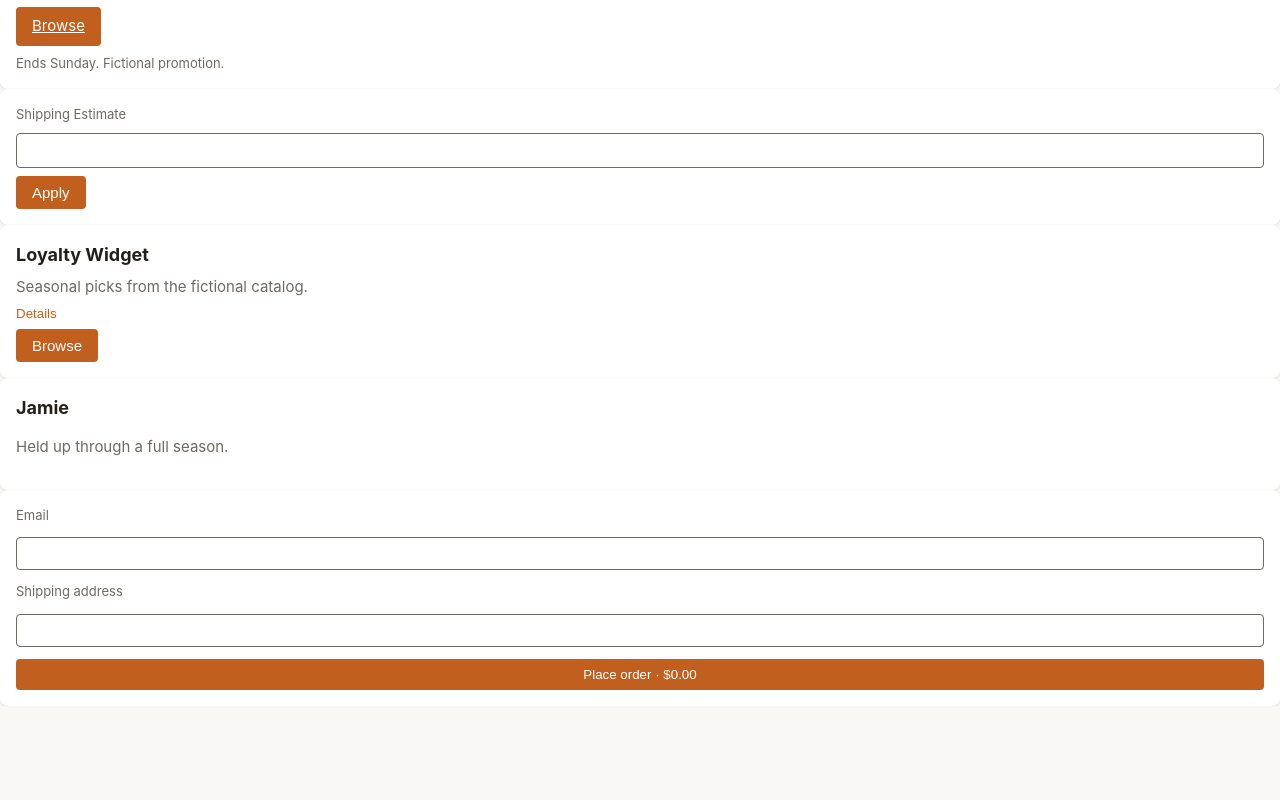
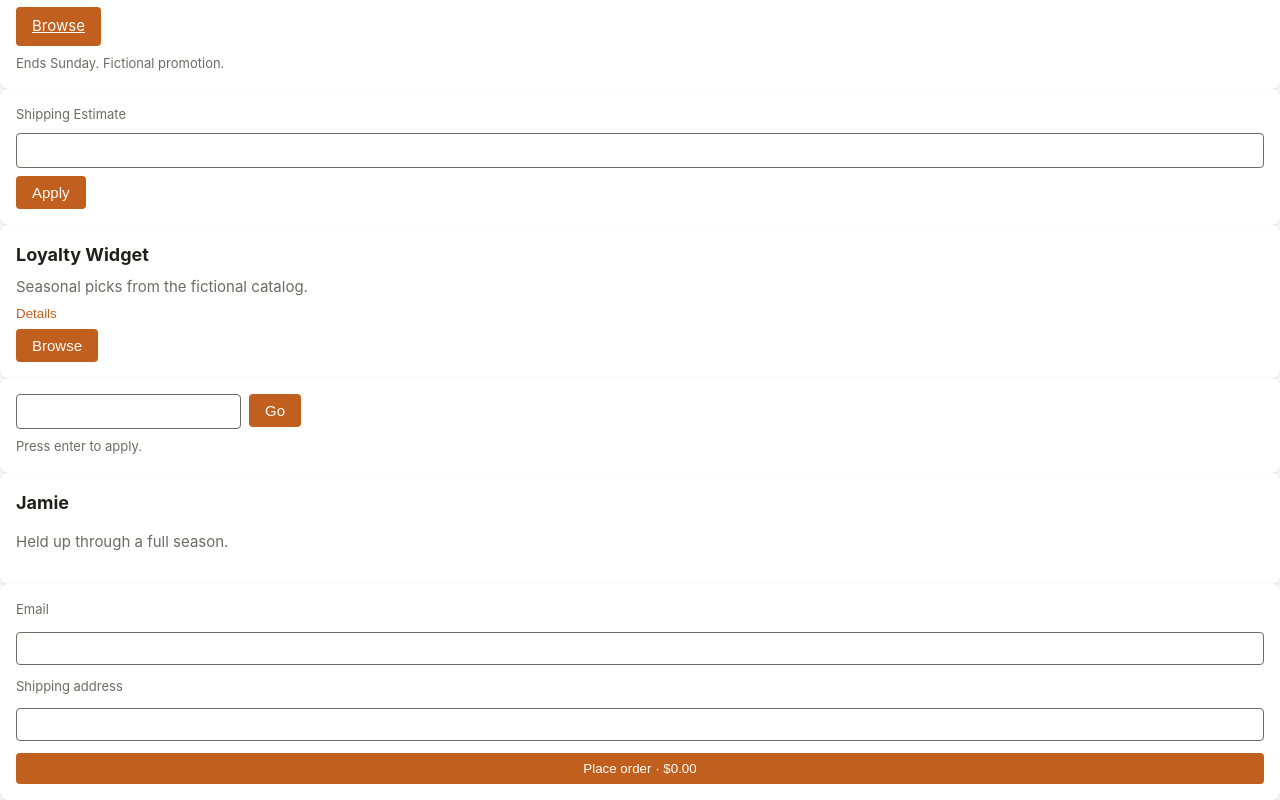
Before and after one commit to reweaver-ai/meridian-storefront, a React (Vite) app: page / in a window 1280 px wide. Shown: the part 8953-9753 px from the top of the page. Before the commit the page ends 9659 px from the top, so only its background shows below. Built offline with nearby package versions, Linux system fonts and the light colour scheme.

Commit message:
feat: back-to-school bundle builder

```diff
--- a/src/App.tsx
+++ b/src/App.tsx
@@ -20,6 +20,7 @@ import { WishlistButton } from './components/WishlistButton';
 import { NewsletterModal } from './components/NewsletterModal';
 import { ShippingEstimate } from './components/ShippingEstimate';
 import { LoyaltyWidget } from './components/LoyaltyWidget';
+import { BundleBuilder } from './components/BundleBuilder';
 import { PRODUCTS } from './data/products';
 import type { Product } from './data/products';
 
@@ -57,6 +58,7 @@ export function App() {
         <NewsletterModal title="Newsletter Modal" copy="Seasonal picks from the fictional catalog." cta="Browse" />
         <ShippingEstimate />
         <LoyaltyWidget title="Loyalty Widget" copy="Seasonal picks from the fictional catalog." cta="Browse" />
+        <BundleBuilder />
         <ReviewList reviews={[{ id: 'r1', author: 'Jamie', body: 'Held up through a full season.', stars: 5 }]} />
         <CheckoutForm totalCents={cart.reduce((s, p) => s + p.priceCents, 0)} onPlaceOrder={() => setCart([])} />
       </main>
--- /dev/null
+++ b/src/components/BundleBuilder.css
@@ -0,0 +1,50 @@
+.bundlebuilder {
+  background: var(--color-surface);
+  border-radius: var(--radius-m);
+  box-shadow: var(--shadow-card);
+  padding: var(--space-4);
+  display: flex;
+  flex-direction: column;
+  gap: var(--space-2);
+}
+.bundlebuilder__title { font-size: var(--text-l); margin: 0; }
+.bundlebuilder__copy { color: var(--color-muted); margin: 0; }
+.bundlebuilder__cta, .bundlebuilder__go {
+  align-self: flex-start;
+  background: var(--color-accent);
+  color: var(--color-accent-ink);
+  border: none;
+  border-radius: var(--radius-s);
+  padding: var(--space-2) var(--space-4);
+  font-size: var(--text-m);
+  cursor: pointer;
+}
+.bundlebuilder__input {
+  border: 1px solid var(--color-muted);
+  border-radius: var(--radius-s);
+  padding: var(--space-2) var(--space-3);
+  font-size: var(--text-m);
+}
+.bundlebuilder__list { margin: 0; padding: 0; list-style: none; display: flex; flex-direction: column; gap: var(--space-1); }
+.bundlebuilder__label { font-size: var(--text-s); color: var(--color-muted); }
+.bundlebuilder__chip { color: var(--color-accent); cursor: pointer; }
+.bundlebuilder__badge { font-size: var(--text-s); color: var(--color-accent); border: 1px solid var(--color-accent); border-radius: var(--radius-s); padding: 0 var(--space-1); }
+.bundlebuilder__head, .bundlebuilder__actions, .bundlebuilder__rowline, .bundlebuilder__row { display: flex; gap: var(--space-2); align-items: center; }
+.bundlebuilder__media { height: 96px; border-radius: var(--radius-s); background: var(--color-bg); }
+.bundlebuilder__fine, .bundlebuilder__hint, .bundlebuilder__detail { font-size: var(--text-s); color: var(--color-muted); margin: 0; }
+.bundlebuilder__toggle { background: none; border: none; color: var(--color-accent); padding: 0; cursor: pointer; align-self: flex-start; }
+.bundlebuilder__index { color: var(--color-muted); margin-right: var(--space-1); }
+.bundlebuilder__set { border: 1px solid var(--color-muted); border-radius: var(--radius-s); padding: var(--space-3); }
+.bundlebuilder__legend { font-size: var(--text-s); color: var(--color-muted); }
+.bundlebuilder__x0 { color: #c2601f; border-color: #bf5c1a; }
+.bundlebuilder__t0 { font-size: 13px; }
+.bundlebuilder :focus-visible { outline: 2px solid var(--color-focus); outline-offset: 2px; }
+.bundlebuilder__copy, .bundlebuilder__body, .bundlebuilder__title { display: -webkit-box; -webkit-line-clamp: 3; -webkit-box-orient: vertical; overflow: hidden; }
+.bundlebuilder__cta:hover, .bundlebuilder__go:hover, .bundlebuilder__add:hover, .bundlebuilder__submit:hover, .bundlebuilder__cart:hover, .bundlebuilder__close:hover, .bundlebuilder__toggle:hover { filter: brightness(0.95); }
+.bundlebuilder__cta:active, .bundlebuilder__go:active, .bundlebuilder__add:active, .bundlebuilder__submit:active, .bundlebuilder__cart:active, .bundlebuilder__close:active, .bundlebuilder__toggle:active { transform: translateY(1px); }
+.bundlebuilder__links a:hover, .bundlebuilder__brand:hover { color: var(--color-ink); text-decoration: underline; }
+.bundlebuilder__links a:active, .bundlebuilder__brand:active, .bundlebuilder__cta:active { opacity: 0.85; }
+.bundlebuilder__detail, .bundlebuilder__fine, .bundlebuilder__hint { display: -webkit-box; -webkit-line-clamp: 2; -webkit-box-orient: vertical; overflow: hidden; }
+@media (max-width: 640px) {
+  .bundlebuilder { padding: var(--space-3); }
+}
--- /dev/null
+++ b/src/components/BundleBuilder.tsx
@@ -0,0 +1,17 @@
+import { useState } from 'react';
+import './BundleBuilder.css';
+
+interface BundleBuilderProps { onSubmit?: (value: string) => void; }
+
+export function BundleBuilder({}: BundleBuilderProps) {
+  const [value, setValue] = useState('');
+  return (
+    <section className="bundlebuilder" aria-label="Bundle Builder">
+      <div className="bundlebuilder__rowline">
+        <input aria-label="Bundle Builder" aria-describedby="bundlebuilder-hint" className="bundlebuilder__input" value={value} onChange={(e) => setValue(e.target.value)} />
+        <button className="bundlebuilder__go" type="button">Go</button>
+      </div>
+      <p id="bundlebuilder-hint" className="bundlebuilder__hint">Press enter to apply.</p>
+    </section>
+  );
+}
```
